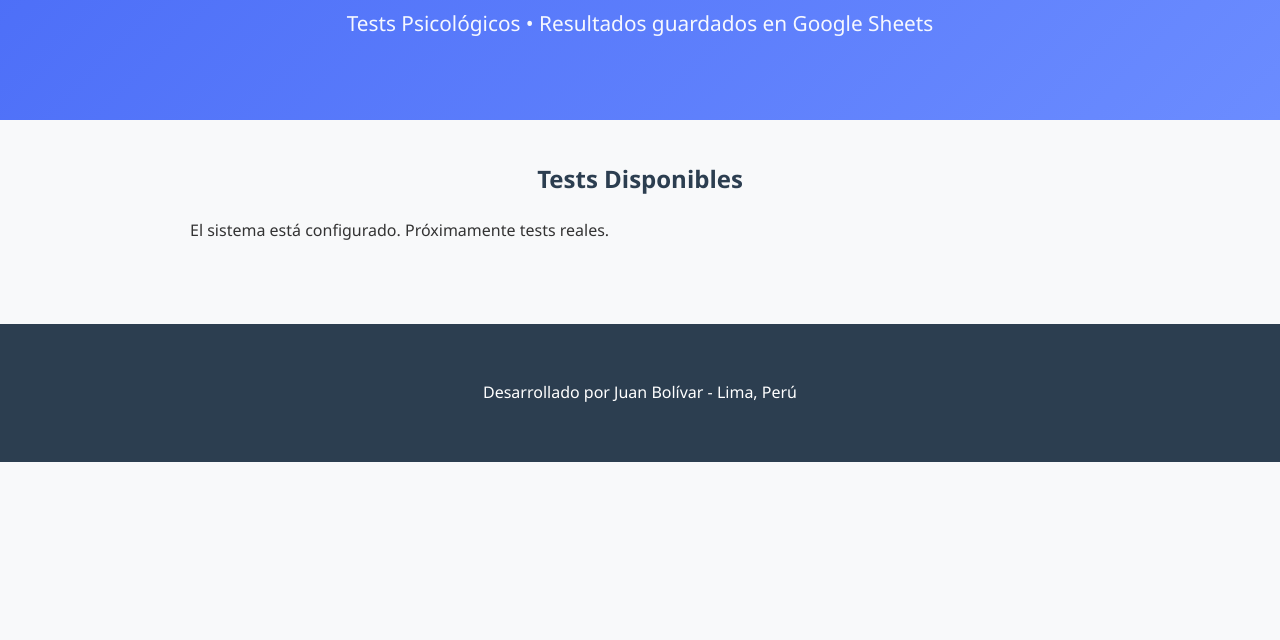
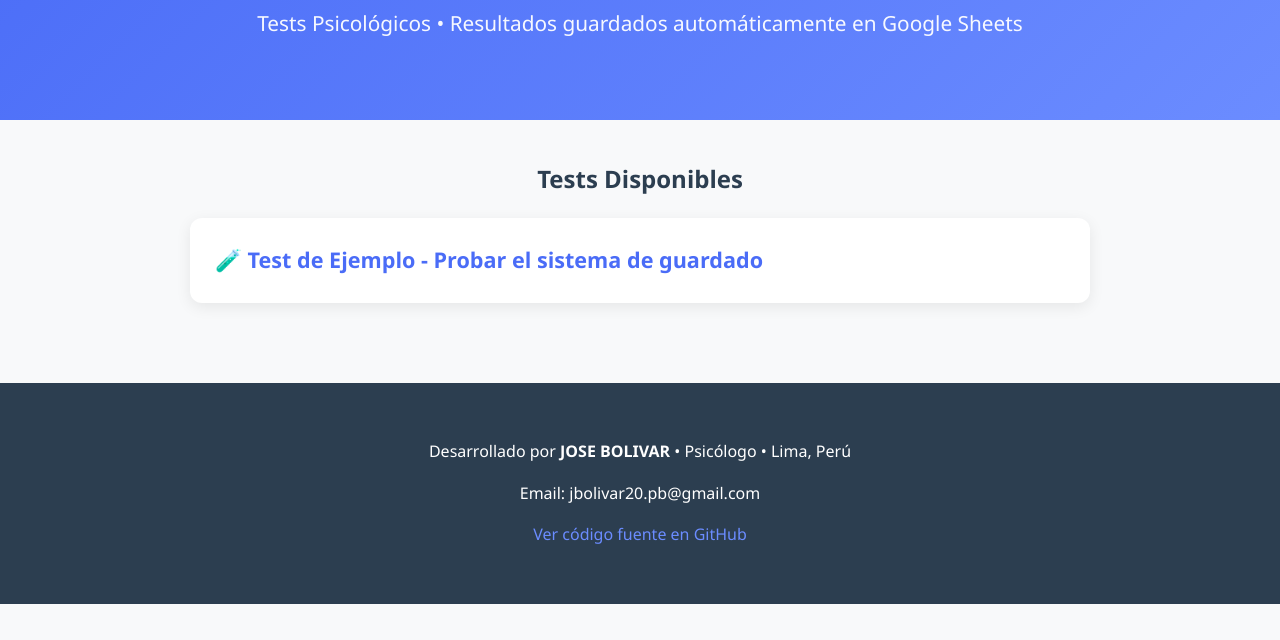
Before and after one commit to jbolivar20/psicotest, a plain HTML site: page index.html in a window 1280 px wide. Shown: the part 160-800 px from the top of the page. Drawn offline with Linux system fonts and the light colour scheme.

Commit message:
Actualizar index.html con nombre correcto: JOSE BOLIVAR

```diff
--- a/index.html
+++ b/index.html
@@ -9,16 +9,26 @@
 <body>
     <header>
         <h1>🧠 PsicoTest Online</h1>
-        <p>Tests Psicológicos • Resultados guardados en Google Sheets</p>
+        <p>Tests Psicológicos • Resultados guardados automáticamente en Google Sheets</p>
     </header>
 
     <main>
         <h2>Tests Disponibles</h2>
-        <p>El sistema está configurado. Próximamente tests reales.</p>
+        <ul>
+            <li>
+                <a href="tests/ejemplo-test.html">
+                    🧪 Test de Ejemplo - Probar el sistema de guardado
+                </a>
+            </li>
+        </ul>
     </main>
 
     <footer>
-        <p>Desarrollado por Juan Bolívar - Lima, Perú</p>
+        <p>Desarrollado por <strong>JOSE BOLIVAR</strong> • Psicólogo • Lima, Perú</p>
+        <p>Email: jbolivar20.pb@gmail.com</p>
+        <p>
+            <a href="https://github.com/jbolivar20/psicotest" target="_blank">Ver código fuente en GitHub</a>
+        </p>
     </footer>
 </body>
 </html>
```
